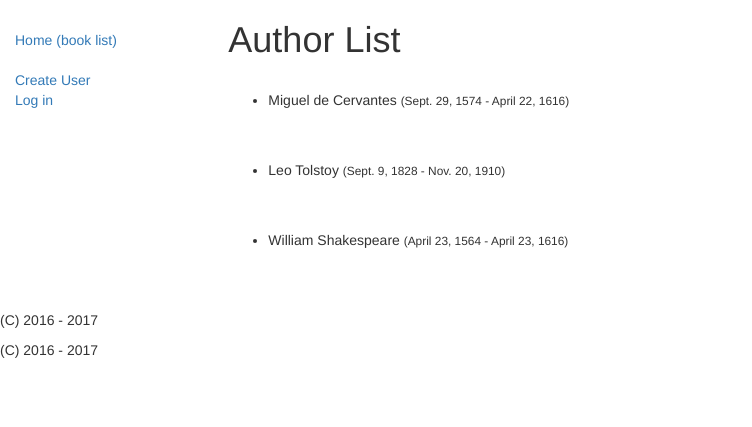
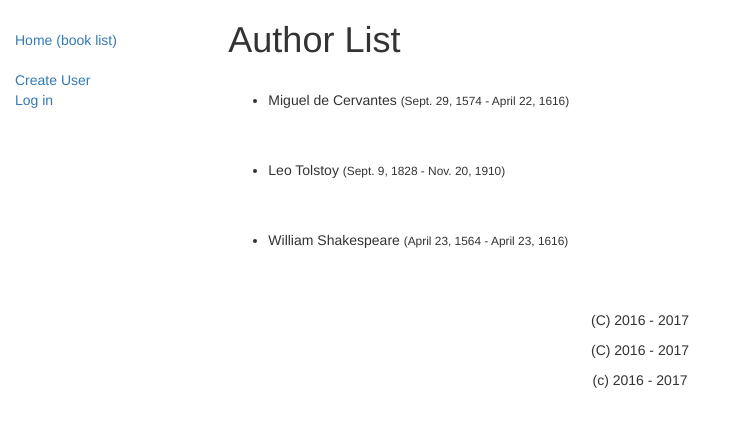
Before and after one commit to m04116/DS, a Django app: page /books/authors/ in a window 1280 px wide. Shown: the top 427 px of the page, without its empty margins (0-752 px from the left). Run offline with Django 3.2, Linux system fonts and the light colour scheme; data comes from the database, SQL or seed files in the repository; both versions use the stored data as it was after the commit; parts of the project's set-up code (start-up, migrations or seed data) failed here and were passed over; some libraries are stand-ins or nearby versions.

Commit message:
Variety of copyrights

```diff
--- a/ds_task/book_store/static/css/styles.css
+++ b/ds_task/book_store/static/css/styles.css
@@ -3,3 +3,7 @@
     padding: 0;
     list-style: none;
 }
+
+.copyright {
+    text-align: center;
+}
--- a/ds_task/templates/base.html
+++ b/ds_task/templates/base.html
@@ -43,8 +43,11 @@
     </div>
 </div>
 
-<p>{{ copyright_start_year }} {{ copyright_current_year }}</p>
-<p>{{ copyright_start_year }} {% now 'Y' %}</p>
+<div class="copyright">
+    <p>{{ copyright_start_year }} {{ copyright_current_year }}</p>
+    <p>{{ copyright_start_year }} {% now 'Y' %}</p>
+    <p>(c) 2016 - {{ copyright_current_year }}</p>
+</div>
 
 </body>
 </html>
```
Also changed, not shown: ds_task/db.sqlite3.
